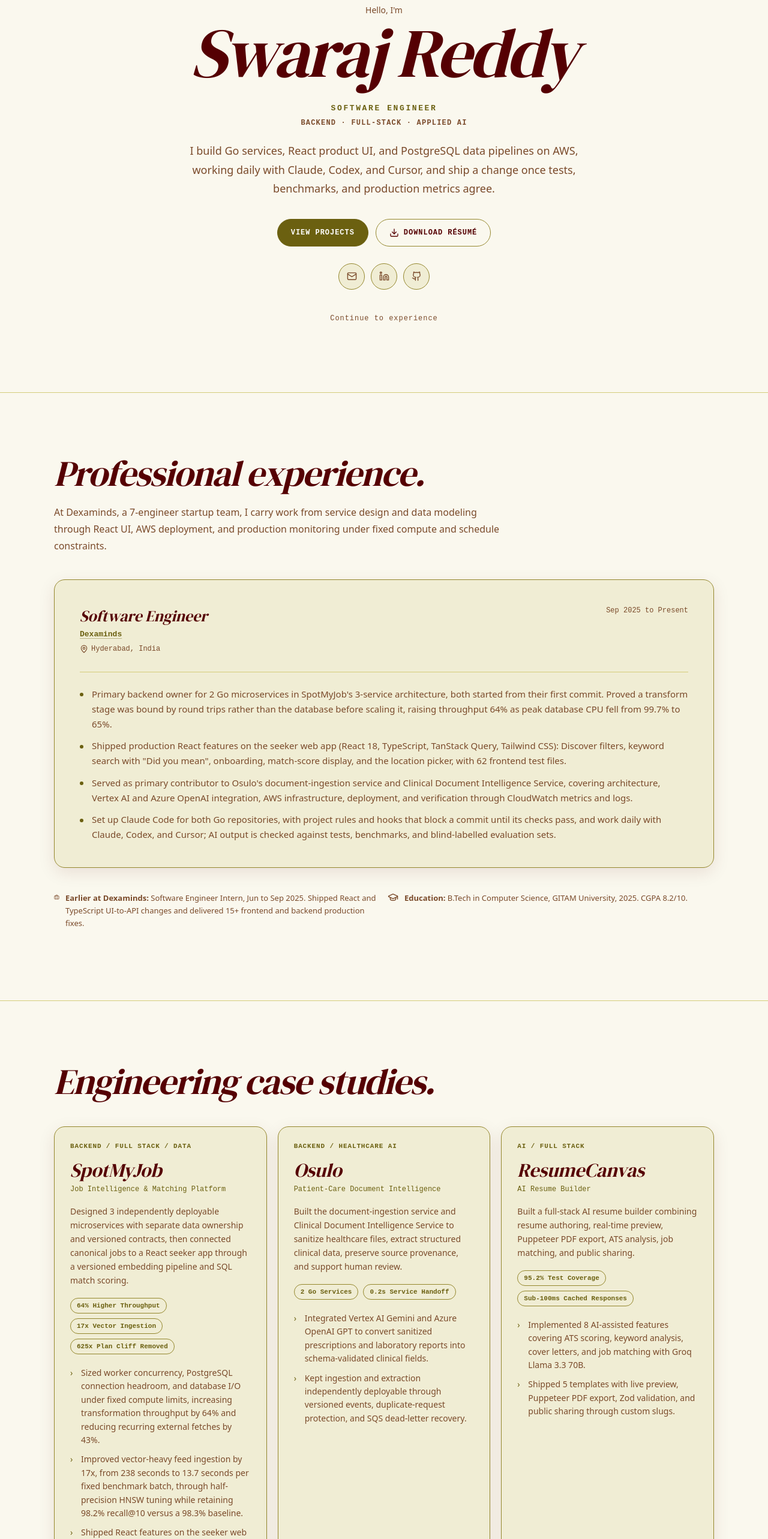
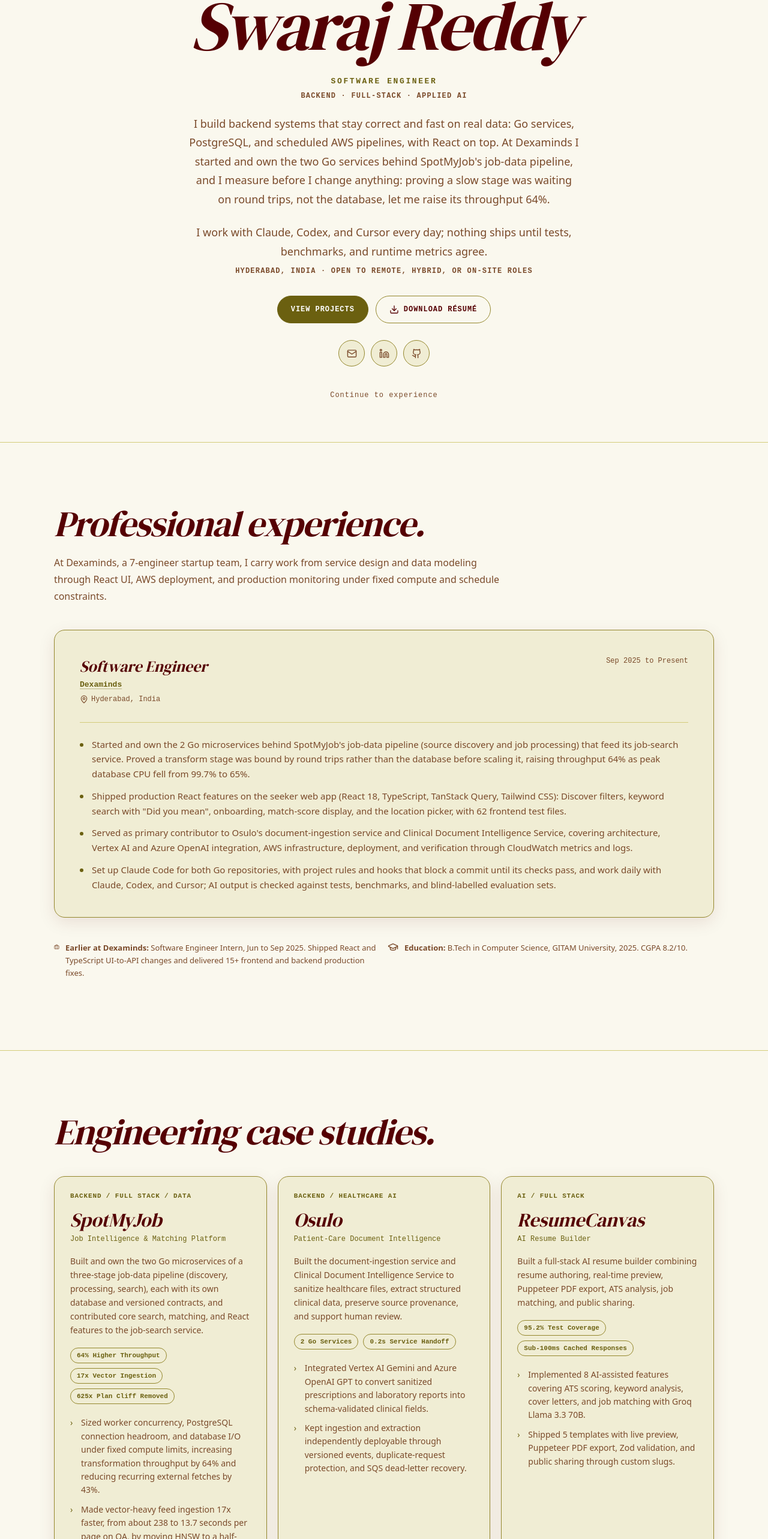
Before and after one commit to swarajreddy10/swarajreddy10.github.io, a Next.js app: page / in a window 1280 px wide. Shown: the part 146-2712 px from the top of the page at 60% size. Built offline with nearby package versions, Linux system fonts and the light colour scheme.

Commit message:
docs: rewrite the hero around value and judgment, and describe SpotMyJob's pipeline and services accurately

```diff
--- a/app/layout.js
+++ b/app/layout.js
@@ -10,7 +10,7 @@
     variable: '--font-dm-serif',
 });
 
-const description = 'Software engineering portfolio focused on Go backend services, React product UI, PostgreSQL search, AWS deployment, and AI-assisted engineering.';
+const description = 'Software Engineer building Go, PostgreSQL, and AWS backends with React frontends: measured performance and reliability work on SpotMyJob\'s job-data pipeline.';
 
 export const metadata = {
     metadataBase: new URL('https://swarajreddy10.github.io'),
--- a/components/Experience.jsx
+++ b/components/Experience.jsx
@@ -1,7 +1,7 @@
 import { Briefcase, GraduationCap, MapPin } from 'lucide-react';
 
 const HIGHLIGHTS = [
-    'Primary backend owner for 2 Go microservices in SpotMyJob\'s 3-service architecture, both started from their first commit. Proved a transform stage was bound by round trips rather than the database before scaling it, raising throughput 64% as peak database CPU fell from 99.7% to 65%.',
+    'Started and own the 2 Go microservices behind SpotMyJob\'s job-data pipeline (source discovery and job processing) that feed its job-search service. Proved a transform stage was bound by round trips rather than the database before scaling it, raising throughput 64% as peak database CPU fell from 99.7% to 65%.',
     'Shipped production React features on the seeker web app (React 18, TypeScript, TanStack Query, Tailwind CSS): Discover filters, keyword search with "Did you mean", onboarding, match-score display, and the location picker, with 62 frontend test files.',
     'Served as primary contributor to Osulo\'s document-ingestion service and Clinical Document Intelligence Service, covering architecture, Vertex AI and Azure OpenAI integration, AWS infrastructure, deployment, and verification through CloudWatch metrics and logs.',
     'Set up Claude Code for both Go repositories, with project rules and hooks that block a commit until its checks pass, and work daily with Claude, Codex, and Cursor; AI output is checked against tests, benchmarks, and blind-labelled evaluation sets.',
--- a/components/Hero.jsx
+++ b/components/Hero.jsx
@@ -13,8 +13,12 @@
                 <p className="hero-role">Software Engineer</p>
                 <p className="hero-focus">Backend · Full-Stack · Applied AI</p>
                 <p className="hero-summary">
-                    I build Go services, React product UI, and PostgreSQL data pipelines on AWS, working daily with Claude, Codex, and Cursor, and ship a change once tests, benchmarks, and production metrics agree.
+                    I build backend systems that stay correct and fast on real data: Go services, PostgreSQL, and scheduled AWS pipelines, with React on top. At Dexaminds I started and own the two Go services behind SpotMyJob&apos;s job-data pipeline, and I measure before I change anything: proving a slow stage was waiting on round trips, not the database, let me raise its throughput 64%.
                 </p>
+                <p className="hero-summary">
+                    I work with Claude, Codex, and Cursor every day; nothing ships until tests, benchmarks, and runtime metrics agree.
+                </p>
+                <p className="hero-focus">Hyderabad, India · Open to remote, hybrid, or on-site roles</p>
 
                 <div className="hero-actions" role="group" aria-label="Portfolio actions">
                     <a className="button button-primary" href="#projects">View projects</a>
--- a/data/work.js
+++ b/data/work.js
@@ -4,11 +4,11 @@
         tagline: 'Job Intelligence & Matching Platform',
         description: 'Backend / Full Stack / Data',
         tech: ['Go', 'React', 'PostgreSQL', 'AWS', 'TypeScript', 'pgvector', 'Terraform'],
-        impact: 'Designed 3 independently deployable microservices with separate data ownership and versioned contracts, then connected canonical jobs to a React seeker app through a versioned embedding pipeline and SQL match scoring.',
+        impact: 'Built and own the two Go microservices of a three-stage job-data pipeline (discovery, processing, search), each with its own database and versioned contracts, and contributed core search, matching, and React features to the job-search service.',
         metrics: ['64% Higher Throughput', '17x Vector Ingestion', '625x Plan Cliff Removed'],
         bullets: [
             'Sized worker concurrency, PostgreSQL connection headroom, and database I/O under fixed compute limits, increasing transformation throughput by 64% and reducing recurring external fetches by 43%.',
-            'Improved vector-heavy feed ingestion by 17x, from 238 seconds to 13.7 seconds per fixed benchmark batch, through half-precision HNSW tuning while retaining 98.2% recall@10 versus a 98.3% baseline.',
+            'Made vector-heavy feed ingestion 17x faster, from about 238 to 13.7 seconds per page on QA, by moving HNSW to a half-precision index that fits in memory and dropping the full-precision index no query read, while keeping 98.2% recall@10 versus 98.3%.',
             'Shipped React features on the seeker web app with TypeScript, TanStack Query, and Tailwind CSS, each with its Fastify API: keyword search whose "Did you mean" suggests but never auto-applies, draft-then-apply Discover filters, and onboarding gated on the answers a match needs.',
             'Loaded postal-reference data in 2 minutes 34 seconds using PostgreSQL COPY with transactional staging and set-based deduplication versus 30.2 minutes projected for the prior row-wise approach.',
         ],
```
Also changed, not shown: 1 other file (tests, documents, lock files or other folders).
